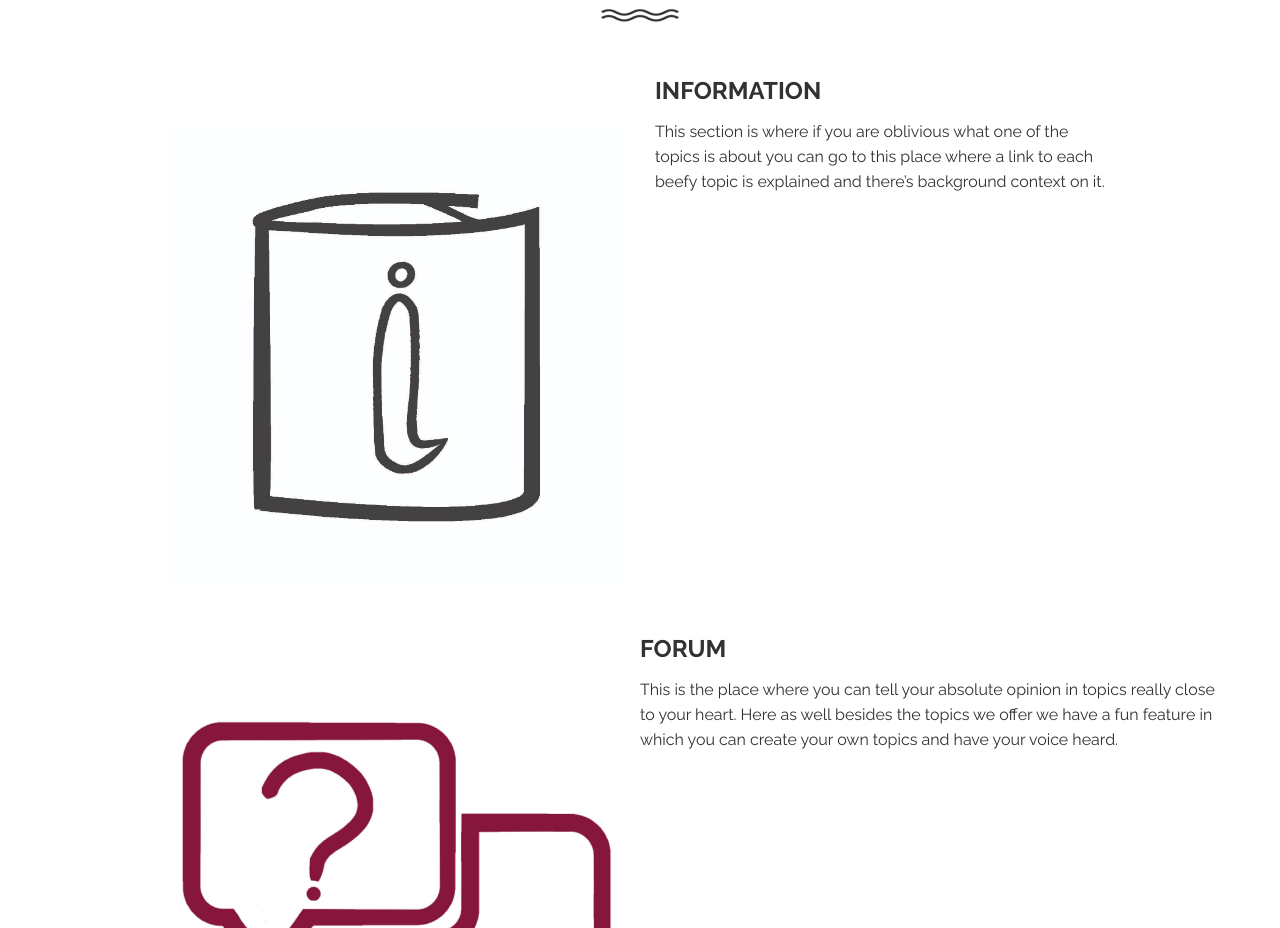
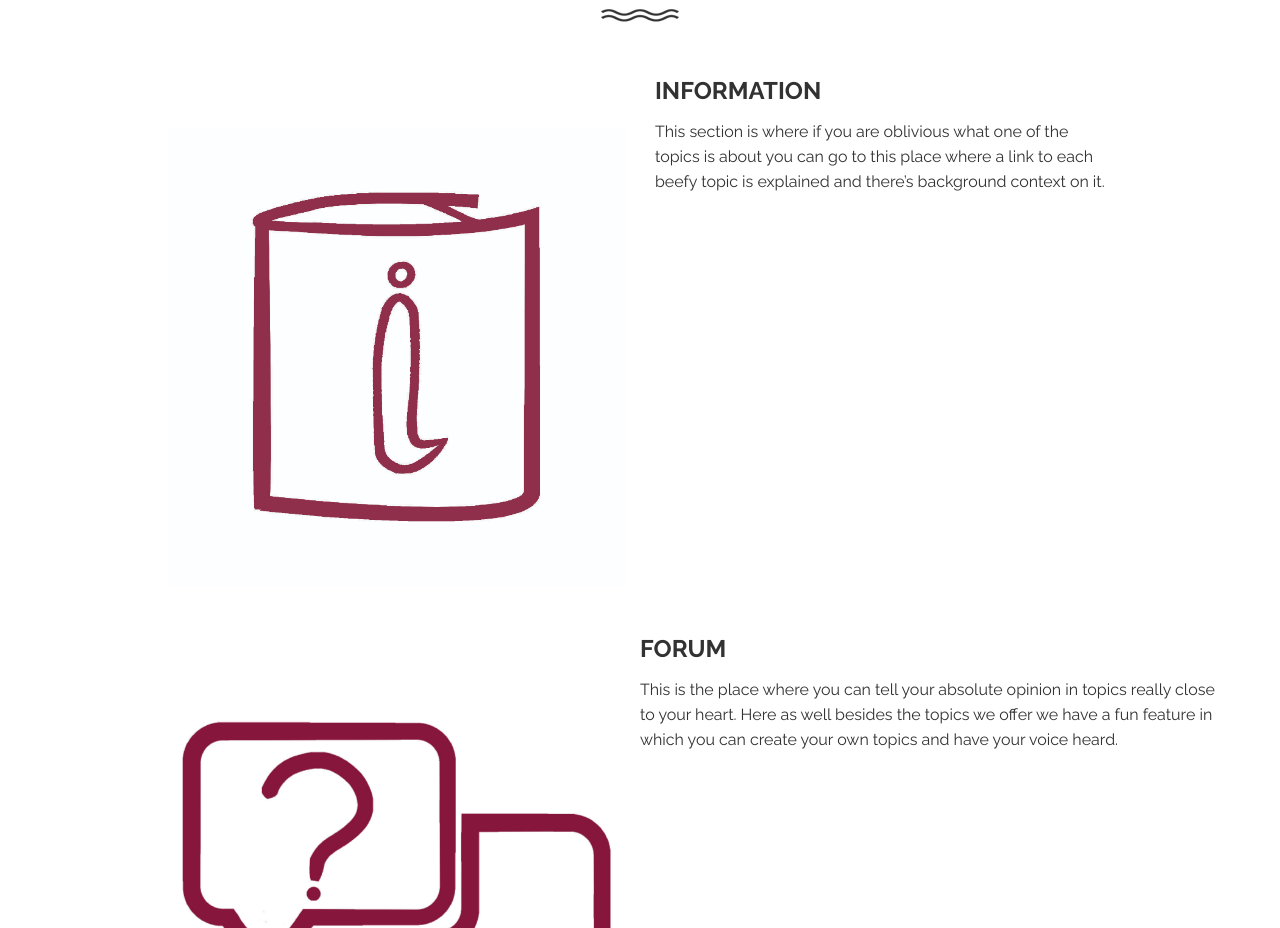
Before and after one commit to intellectualbeef/intellectualbeef.github.io, a plain HTML site: page index.html in a window 1280 px wide. Shown: the part 1711-2639 px from the top of the page. Drawn offline with nearby package versions, Linux system fonts and the light colour scheme; files whose address does not match are found by name.

Commit message:
that one pic

```diff
--- a/index.html
+++ b/index.html
@@ -11,7 +11,7 @@
         <title>Intellectual Beef</title>
 
         <!-- favicon linke -->
-        <link rel="icon" type="image/png" href="images/favicon.png" />
+        <!--<link rel="icon" type="image/png" href="images/favicon.png" /> -->
 
 
         <!-- ===============    animation core CSS     =============== -->
@@ -204,7 +204,7 @@
                 <div class="row">
                     <div class="col-md-5 col-md-offset-1 text-center">
                         <div class="boss-big-logo wow fadeInLeft">
-                            <img src="images/info_icon.jpg" alt="boss company logo" class="img-responsive center-block">
+                            <img src="images/info_iconpink.jpg" alt="boss company logo" class="img-responsive center-block">
                         </div>
                     </div>
                     <div class="col-md-5">
```
Also changed, not shown: images/info_iconpink.jpg (added).
